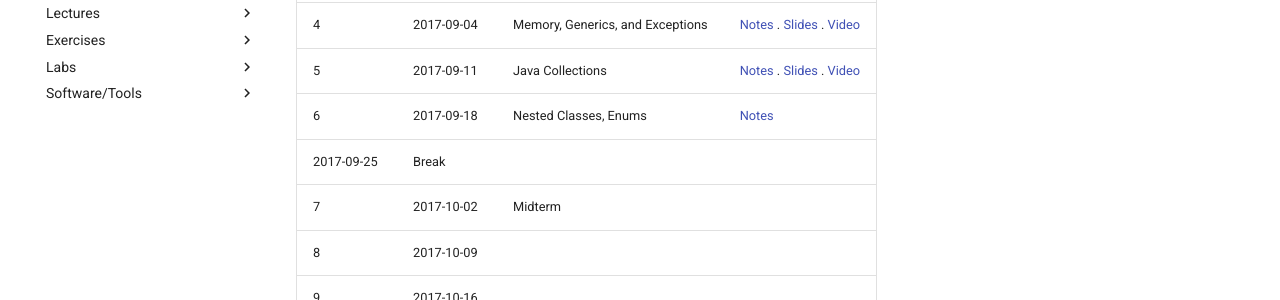
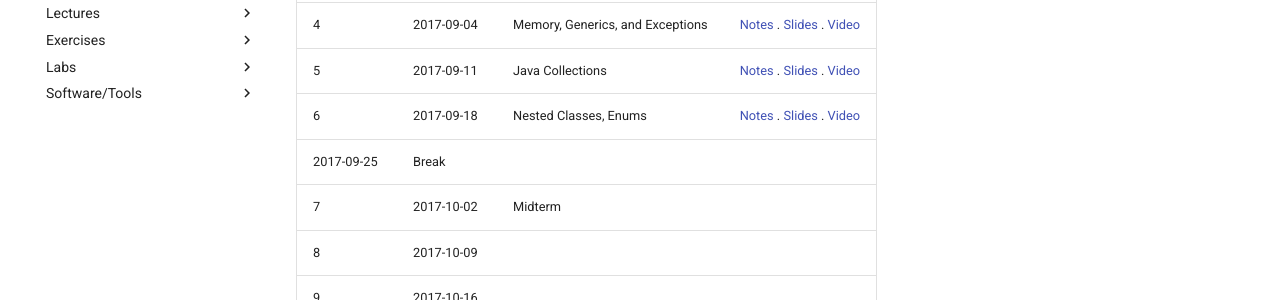
Before and after one commit to nus-cs2030/1718-s2, an MkDocs documentation site: the page built from docs/schedule.md, in a window 1280 px wide and 967 px high. Shown: the part 359-659 px from the top of the window. Built offline with MkDocs 1.6.1 and Material for MkDocs 9.7.7, drawn with Linux system fonts in a browser that asks for light colours; some web fonts are replaced; comment, search, counter and statistics services are not loaded; old or Windows-style settings are respelled for this version of MkDocs.

Commit message:
Add links to Lecture 6

```diff
--- a/docs/schedule.md
+++ b/docs/schedule.md
@@ -7,7 +7,7 @@ Week | Date       | Topics | Resources |
 3    | 2017-08-28 | Inheritance, Continued | [Notes](lec3.md) . [Slides](https://www.comp.nus.edu.sg/~cs2030/1718-s1/cs2030-lec3.pdf) . [Video](https://vimeo.com/231991705)
 4    | 2017-09-04 | Memory, Generics, and Exceptions | [Notes](lec4.md) . [Slides](https://www.comp.nus.edu.sg/~cs2030/1718-s1/cs2030-lec4.pdf) . [Video](https://vimeo.com/232615561)
 5    | 2017-09-11 | Java Collections | [Notes](lec5.md) . [Slides](https://www.comp.nus.edu.sg/~cs2030/1718-s1/cs2030-lec5.pdf) . [Video](https://vimeo.com/233767908)
-6    | 2017-09-18 | Nested Classes, Enums | [Notes](lec6.md) |
+6    | 2017-09-18 | Nested Classes, Enums | [Notes](lec6.md) . [Slides](https://www.comp.nus.edu.sg/~cs2030/1718-s1/cs2030-lec6.pdf) . [Video](https://vimeo.com/234777565)
      | 2017-09-25 | Break | |
 7    | 2017-10-02 | Midterm | |
 8    | 2017-10-09 | | |
```
